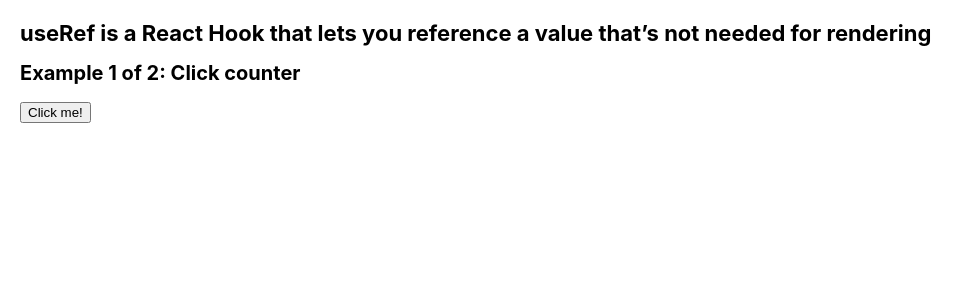
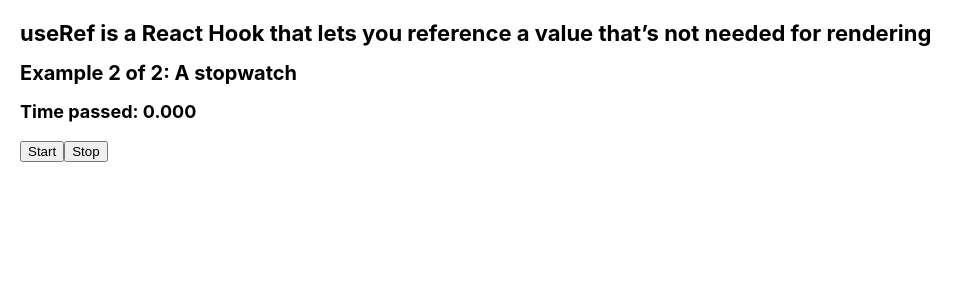
Before and after one commit to VladimirovMario/Sandbox, a React (Create React App) app in the folder 01. React documentation/03. API Reference/01. Hooks/: page / in a window 1280 px wide. Shown: the top 300 px of the page, without its empty margins (0-973 px from the left). Built offline with nearby package versions, Linux system fonts and the light colour scheme.

Commit message:
Example 2 of 2: A stopwatch

```diff
--- /dev/null
+++ b/01. React documentation/03. API Reference/01. Hooks/src/components/UseRef/AStopwatch/AStopwatch.js
@@ -0,0 +1,41 @@
+import { useRef, useState } from 'react';
+
+export default function AStopwatch() {
+  return (
+    <>
+      <h2>Example 2 of 2: A stopwatch</h2>
+      <StopWatch />
+    </>
+  );
+}
+
+function StopWatch() {
+  const [startTime, setStartTime] = useState(null);
+  const [now, setNow] = useState(null);
+  const intervalRef = useRef(null);
+
+  function handleStart() {
+    setStartTime(Date.now());
+    setNow(Date.now());
+
+    clearInterval(intervalRef.current);
+    intervalRef.current = setInterval(() => setNow(Date.now()), 10);
+  }
+
+  function handleStop() {
+    clearInterval(intervalRef.current);
+  }
+
+  let secondsPassed = 0;
+  if (startTime !== null && now !== null) {
+    secondsPassed = (now - startTime) / 1000;
+  }
+
+  return (
+    <>
+      <h3>Time passed: {secondsPassed.toFixed(3)}</h3>
+      <button onClick={handleStart}>Start</button>
+      <button onClick={handleStop}>Stop</button>
+    </>
+  );
+}
--- a/01. React documentation/03. API Reference/01. Hooks/src/components/UseRef/UseRef.js
+++ b/01. React documentation/03. API Reference/01. Hooks/src/components/UseRef/UseRef.js
@@ -1,4 +1,5 @@
-import ClickCounter from './ClickCounter/ClickCounter';
+import AStopwatch from './AStopwatch/AStopwatch';
+// import ClickCounter from './ClickCounter/ClickCounter';
 
 export default function UseRef() {
   return (
@@ -7,7 +8,8 @@ export default function UseRef() {
         useRef is a React Hook that lets you reference a value that’s not needed
         for rendering
       </h1>
-      <ClickCounter />
+      <AStopwatch />
+      {/* <ClickCounter /> */}
     </>
   );
 }
```
